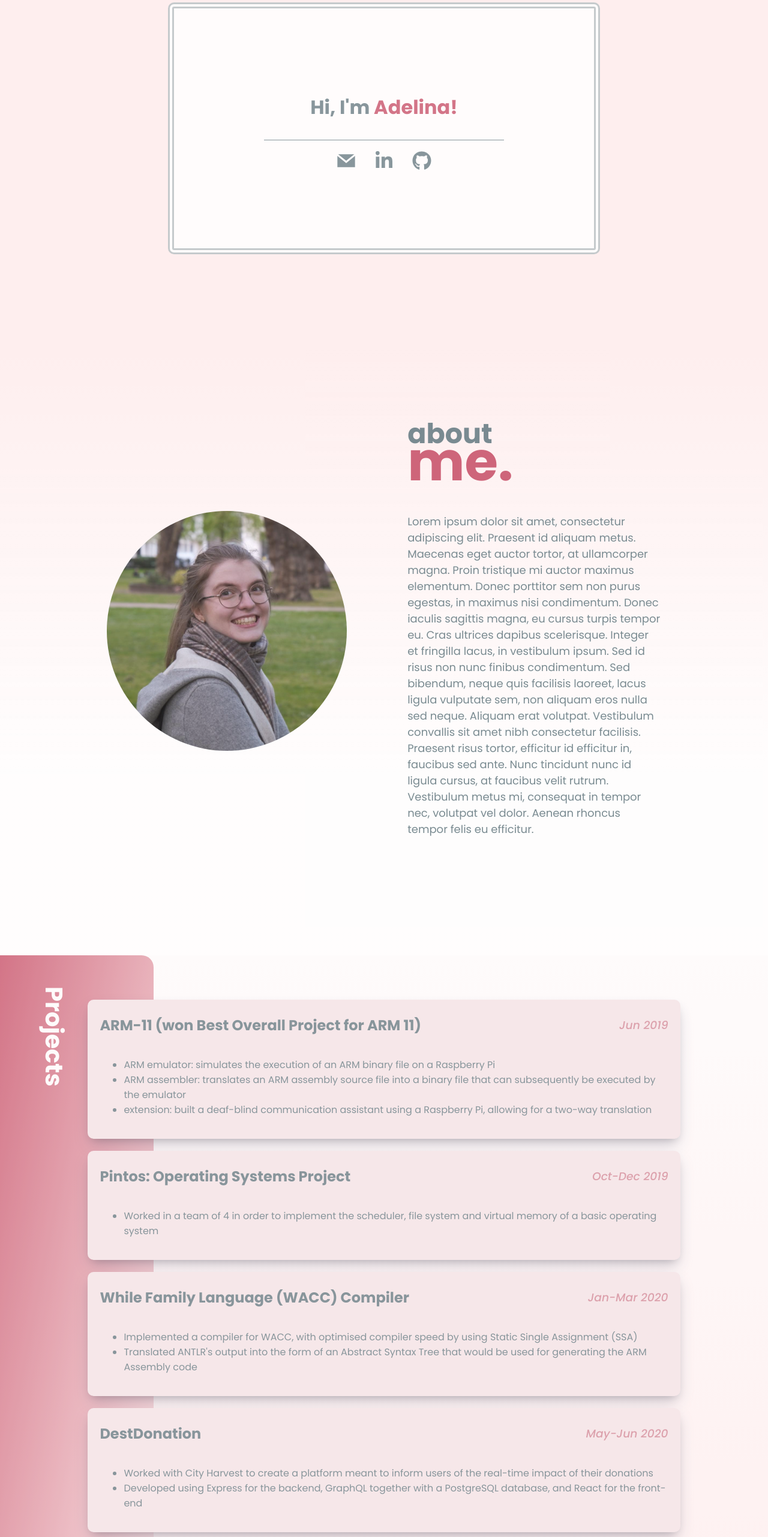
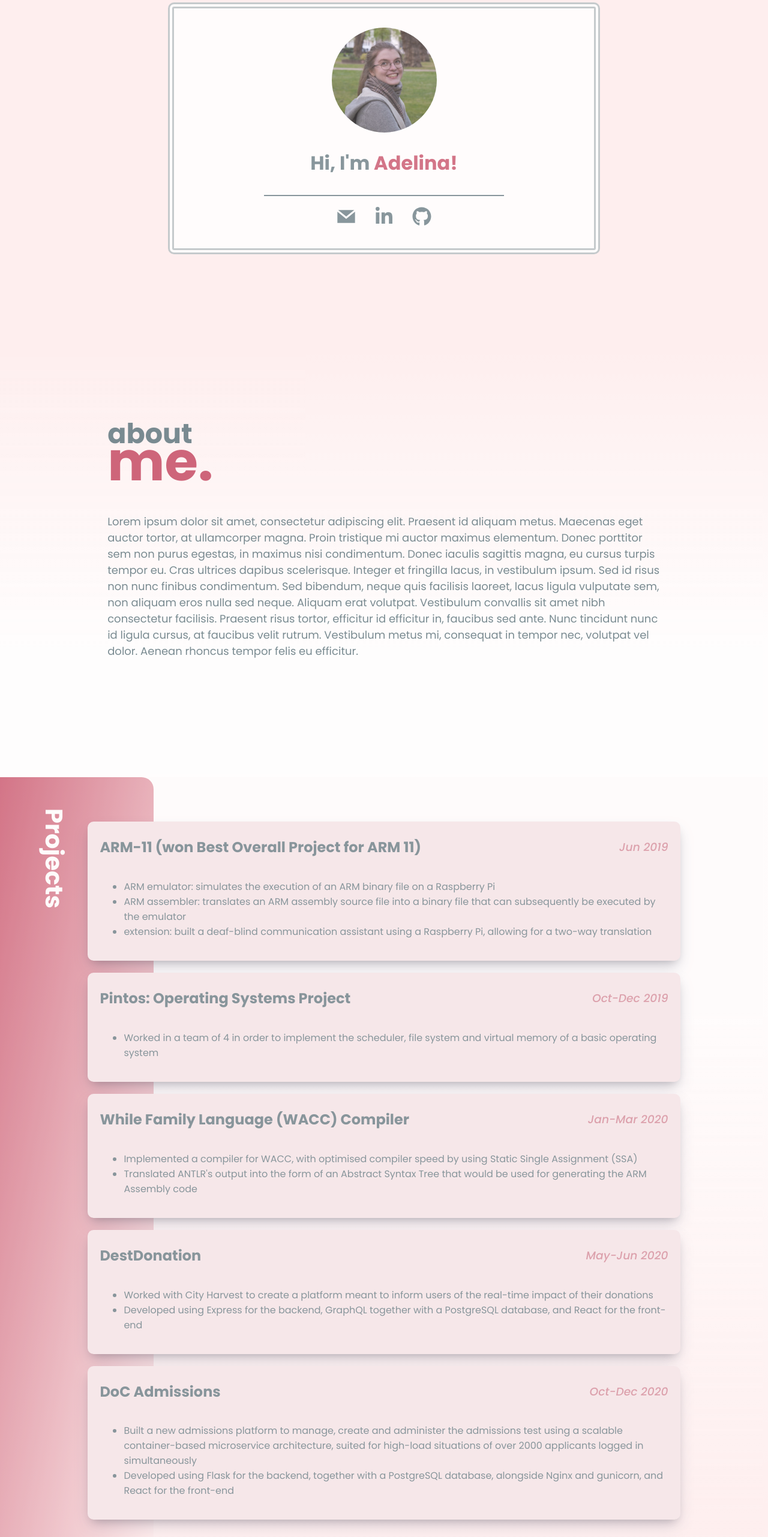
Before and after one commit to AdelinaFilip/personal-website, a React (Create React App) app: page / in a window 1280 px wide. Shown: the part 234-2797 px from the top of the page at 60% size. Built offline with nearby package versions, Linux system fonts and the light colour scheme.

Commit message:
moved image to be on the landing instead of about me and fixed gradient

```diff
--- a/src/App.css
+++ b/src/App.css
@@ -87,3 +87,9 @@
   border: none;
   height: 1.5px;
 }
+
+.me-img {
+  height: 175px;
+  border-radius: 50%;
+  padding: 5px;
+}
--- a/src/components/About.css
+++ b/src/components/About.css
@@ -51,9 +51,3 @@
   color: #6b8087;
   font-size: large;
 }
-
-.me-img {
-  height: 400px;
-  border-radius: 50%;
-  padding: 50px;
-}
--- a/src/components/About.jsx
+++ b/src/components/About.jsx
@@ -1,11 +1,9 @@
 import { forwardRef } from "react";
 
 import "./About.css";
-import me from "../images/me2.jpg";
 
 const About = forwardRef((_, ref) => (
   <div ref={ref} className="about-main">
-    <img className="me-img" src={me} alt="me" />
     <div className="about-rhs">
       <div className="about-title">
         <h2 className="about-about">about</h2>
--- a/src/components/Header.css
+++ b/src/components/Header.css
@@ -17,5 +17,9 @@
 }
 
 .header-element:hover {
-  font-weight: 700;
+  transform: scale(1.04);
+  transition-property: transform;
+  transition-duration: 0.05s;
+  transition-timing-function: ease-in-out;
+  /* font-weight: 700; */
 }
--- a/src/components/Landing.tsx
+++ b/src/components/Landing.tsx
@@ -2,16 +2,16 @@ import "../App.css";
 import Tilt from "react-parallax-tilt";
 
 import SocialPanel from "./SocialPanel";
-// import me from "../images/me2.jpg";
+import me from "../images/me2.jpg";
 
 
 function Landing() {
   return (
     <div className="landing">
-      <Tilt tiltMaxAngleX={16} tiltMaxAngleY={16} glareEnable={true}>
+      <Tilt tiltMaxAngleX={16} tiltMaxAngleY={16}>
         <div className="card">
           <div className="card-contents">
-            {/* <img className="me-img" src={me} alt="me" /> */}
+            <img className="me-img" src={me} alt="me" />
             <h1 className="title">Hi, I'm <span> &nbsp;Adelina!</span></h1>
             <hr className="divider" />
             <SocialPanel />
--- a/src/components/Projects.css
+++ b/src/components/Projects.css
@@ -6,7 +6,13 @@
   padding-top: 5%;
   padding-bottom: 5%;
   background-color: white;
-  background-image: linear-gradient(to top, rgba(254, 238, 238,1), rgba(255,0,0,0));
+  background: -moz-linear-gradient(bottom,  rgba(255,255,255,0) 0%, rgba(255,255,255,1) 70%);
+  background: -webkit-gradient(linear, left top, left bottom, color-stop(0%,rgba(255,255,255,0)), color-stop(70%,rgba(255,255,255,1)));
+  background: -webkit-linear-gradient(bottom,  rgba(255,255,255,0) 0%,rgba(255,255,255,1) 70%);
+  background: -o-linear-gradient(bottom,  rgba(255,255,255,0) 0%,rgba(255,255,255,1) 70%);
+  background: -ms-linear-gradient(bottom,  rgba(255,255,255,0) 0%,rgba(255,255,255,1) 70%);
+  background: linear-gradient(to top,  rgba(255,255,255,0) 0%,rgba(255,255,255,1) 70%);
+  /* background-image: linear-gradient(to top, rgba(254, 238, 238,1), rgba(255,0,0,0)); */
   width: 100%;
   min-height: 400px;
   align-items: center;
```
